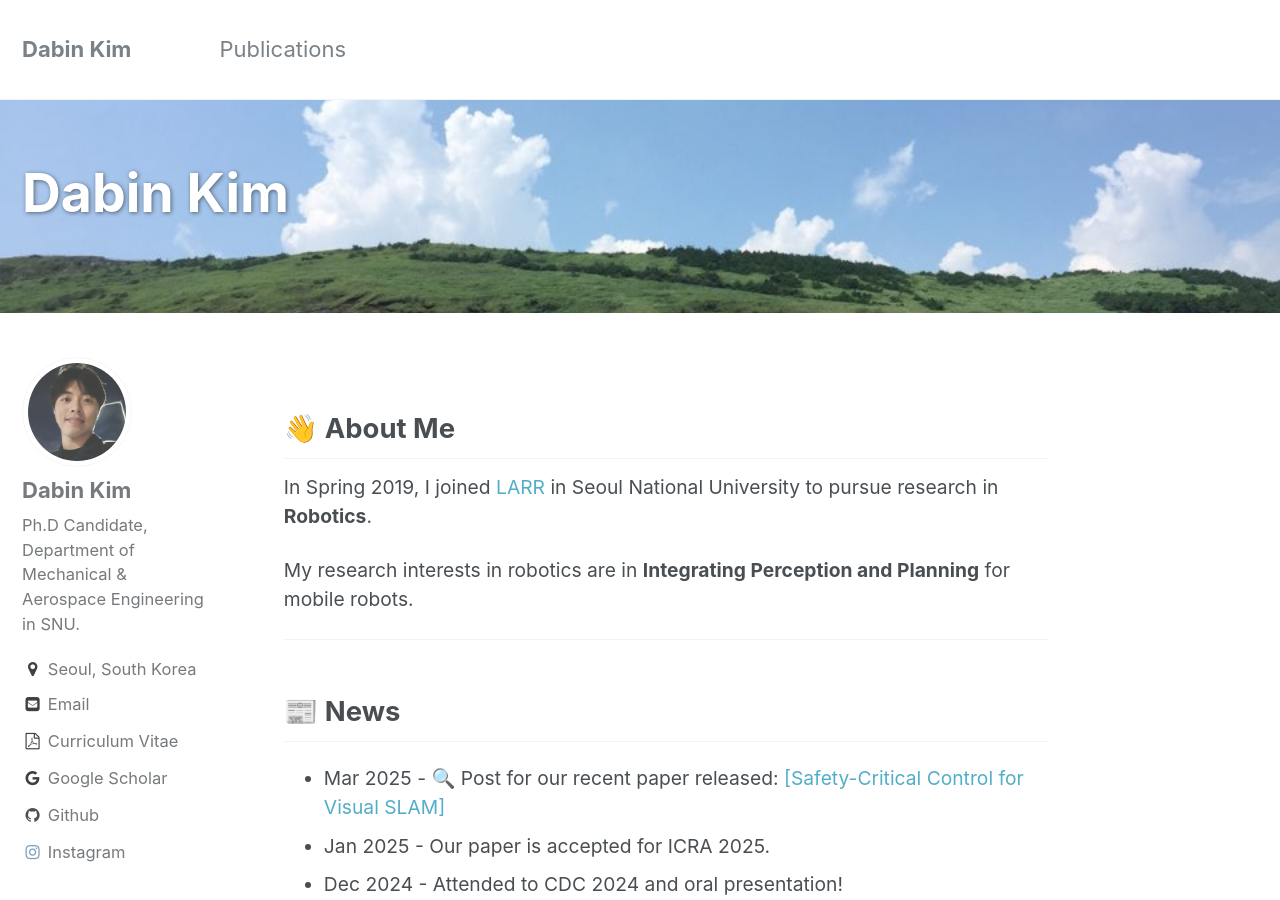
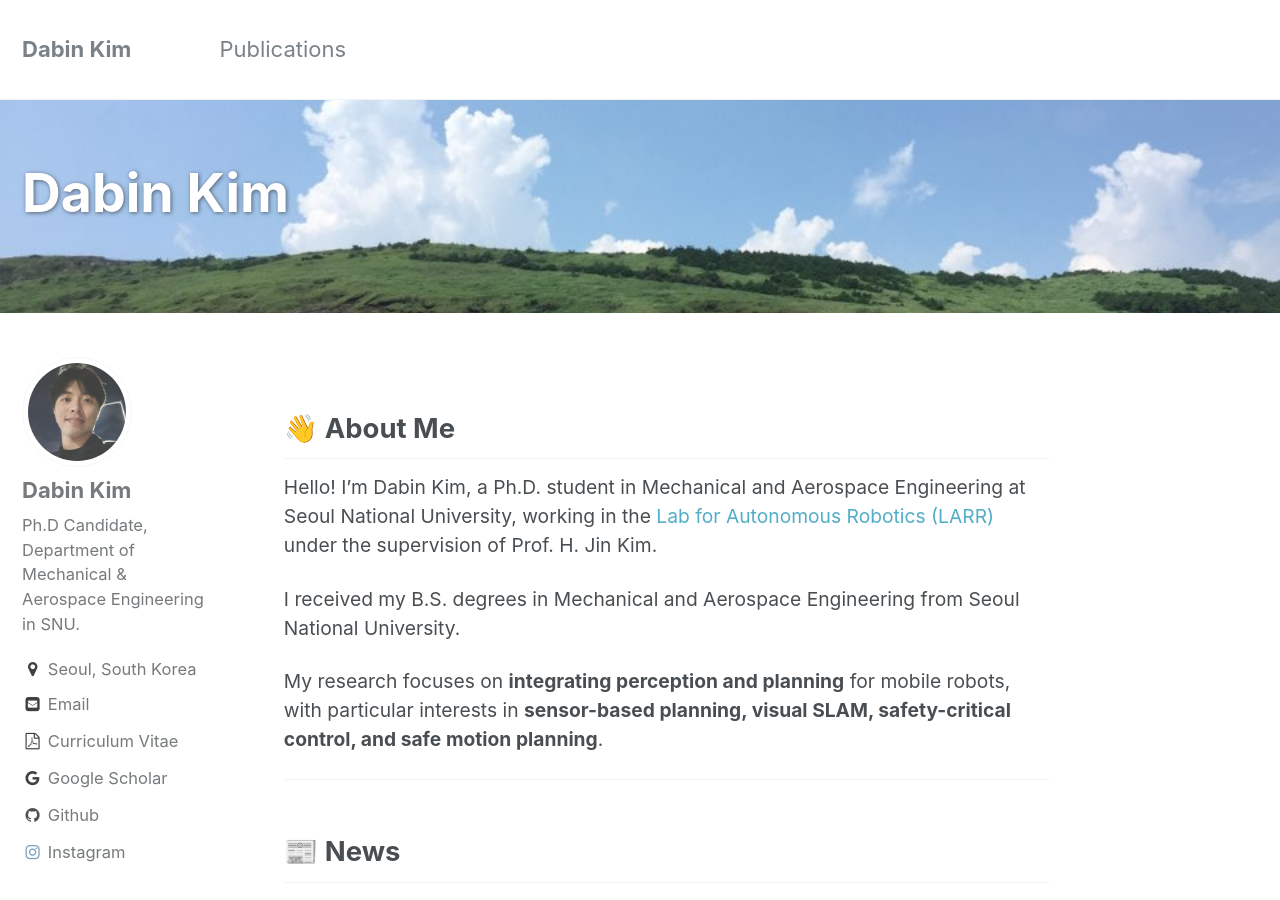
Before and after one commit to dabinkim-LGOM/dabinkim-LGOM.github.io, a Jekyll site: the page built from index.md, in a window 1280 px wide and 900 px high. Built offline with Jekyll 4.4.1, drawn with Linux system fonts in a browser that asks for light colours.

Commit message:
Update index.md

```diff
--- a/index.md
+++ b/index.md
@@ -26,12 +26,14 @@ header:
 <!-- ABOUT ME -->
 ## 👋 About Me
 
-In Spring 2019, I joined <a href="http://larr.snu.ac.kr/" target="_blank">LARR</a> in Seoul National University to pursue research in **Robotics**.
+Hello! I’m Dabin Kim, a Ph.D. student in Mechanical and Aerospace Engineering at Seoul National University, working in the <a href="http://larr.snu.ac.kr/" target="_blank">Lab for Autonomous Robotics (LARR)</a> under the supervision of Prof. H. Jin Kim.
+
+I received my B.S. degrees in Mechanical and Aerospace Engineering from Seoul National University.
+
+My research focuses on **integrating perception and planning** for mobile robots, with particular interests in **sensor-based planning, visual SLAM, safety-critical control, and safe motion planning**.
 
 <!-- [comment]: <> (I am very grateful for the many friends, advisors and my family which support me on this journey.) -->
 <!-- [comment]: <> (### developing artificial 3D perception) -->
-
-My research interests in robotics are in **Integrating Perception and Planning** for mobile robots.
 
 ---
 
```
